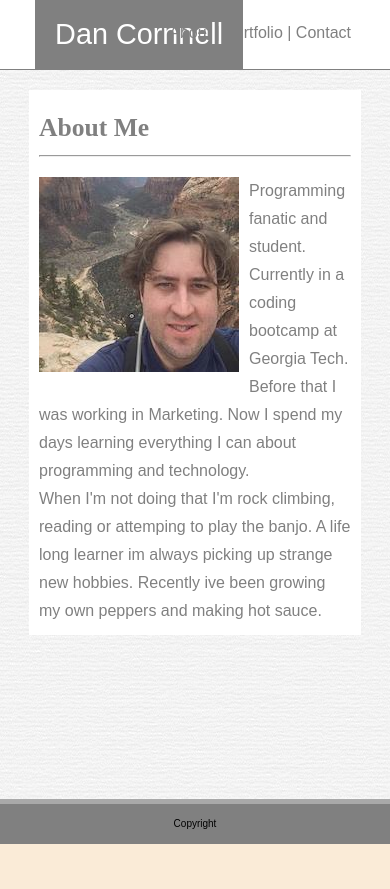
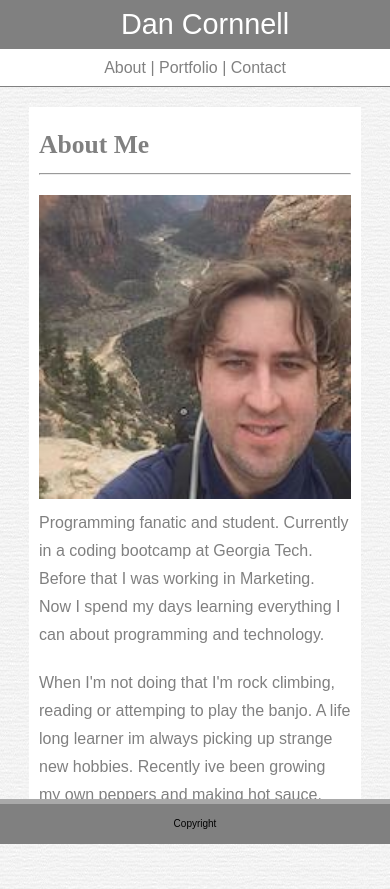
Before and after one commit to dcornnell/Responsive-Portfolio, a plain HTML site: page index.html in a window 390 px wide. Before the commit the page ends 844 px from the top, so only its background shows below. Drawn offline with Linux system fonts and the light colour scheme.

Commit message:
made contact and about me responsive.

```diff
--- a/assets/css/style.css
+++ b/assets/css/style.css
@@ -158,3 +158,24 @@ img {
     float: left;
     margin: 0px 10px 10px 0px;
 }
+
+@media screen and (max-width: 640px) {
+    h1 {
+        width: 100%;
+        display: block;
+        margin: 0px;
+        text-align: center;
+        padding: 10px;
+    }
+    nav {
+        position: static;
+        padding: 60px 0px 10px 0px;
+        text-align: center;
+    }
+    img {
+        width: 100%;
+    }
+    p {
+        margin: 20px auto;
+    }
+}
```
